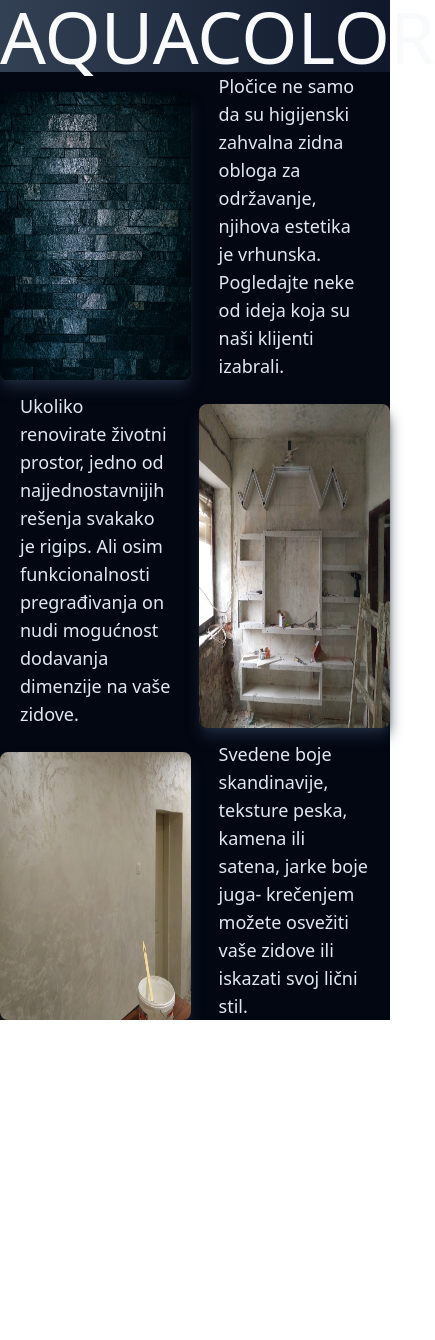
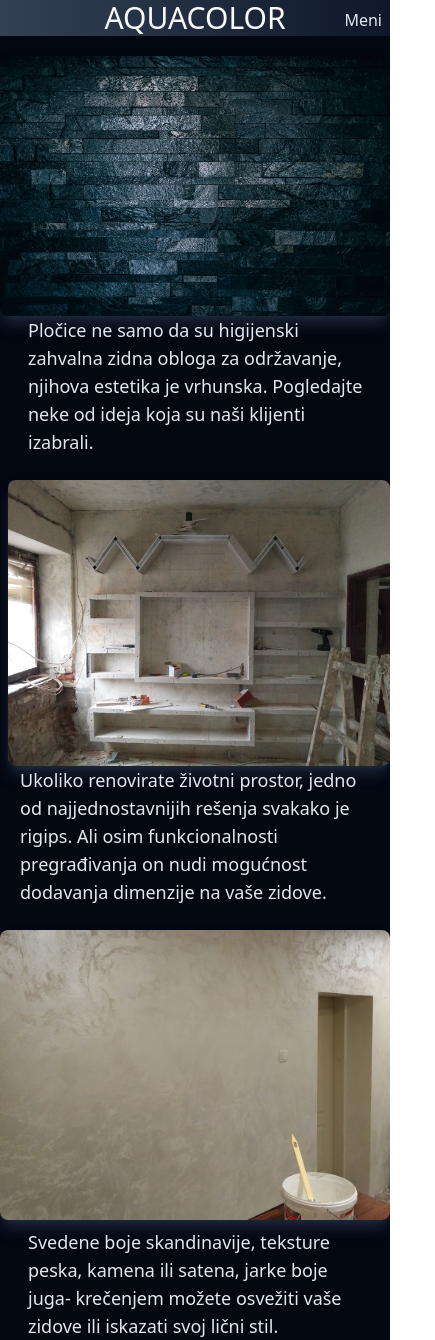
Before and after one commit to anabrnjasevic/majstori_tailwindcss, a Vue app: page / in a window 390 px wide. Shown: the whole page, 435 px wide, since content can reach past the window. Before the commit the page ends 1020 px from the top, so only its background shows below. Built offline with nearby package versions, Linux system fonts and the light colour scheme.

Commit message:
ja i vuk zajedno radili

```diff
--- a/src/App.vue
+++ b/src/App.vue
@@ -1,6 +1,6 @@
 <template>
   <div class="flex flex-col min-h-screen font-Nothing You Could Do bg-gray-950">
-    <header class="text-7xl sticky top-0 text-slate-50 text-center bg-gradient-to-r from-slate-700 to-slate-900" >AQUACOLOR</header>
+    <header class="text-3xl md:text-7xl sticky top-0 text-slate-50 text-center bg-gradient-to-r from-slate-700 to-slate-900" >AQUACOLOR</header>
 
     <Navigacija />
     <div><RouterView/></div>
--- a/src/components/Navigacija.vue
+++ b/src/components/Navigacija.vue
@@ -1,6 +1,16 @@
 <template>
 
-            <ul class="hidden md:flex flex-row h-2.5 w-screen text-2xl text-slate-200 ">
+            <ul class="hidden md:flex flex-row h-2.5 w-screen md:text-2xl text-slate-200 ">
+                <li class="px-5 "><router-link :to="{name:'Početna'}" >Početna</router-link></li>
+                <li class="px-5"><router-link :to="{name:'Pločice'}" >Pločice</router-link></li>
+                <li class="px-5"><router-link :to="{name:'Krečenje'}">Krečenje</router-link></li>
+                <li class="px-5"><router-link :to="{name:'Rigips'}">Rigips</router-link></li>
+                <li class="px-5"><router-link :to="{name:'Kontakt'}">Kontakt</router-link></li>
+            </ul>
+            <button @click="show" class="text-slate-200 absolute top-0 right-0 p-2 md:hidden ">Meni</button>
+
+            <ul class="md:hidden flex flex-col absolute top-9 right-0 bg-gradient-to-t from-slate-700 to-slate-900 z-10 text-slate-200 rounded-b-lg" v-show=vidime>
+
                 <li class="px-5 "><router-link :to="{name:'Početna'}" >Početna</router-link></li>
                 <li class="px-5"><router-link :to="{name:'Pločice'}" >Pločice</router-link></li>
                 <li class="px-5"><router-link :to="{name:'Krečenje'}">Krečenje</router-link></li>
@@ -8,10 +18,22 @@
                 <li class="px-5"><router-link :to="{name:'Kontakt'}">Kontakt</router-link></li>
             </ul>
 
+
+
 </template>
 
 
 <script setup>
+import { ref } from 'vue';
+
+const vidime=ref(false);
+
+function show() {
+    vidime.value=!vidime.value
+
+}
+
+
 
 
 
--- a/src/components/gal.vue
+++ b/src/components/gal.vue
@@ -4,7 +4,7 @@
     tabindex="0"
     :key="index"
     :src="photo"
-    class="h-80 p-1 focus:scale-125 ease-in duration-300 origin-center mt-12 focus:p-0 focus:snap-center focus:border-2 rounded-lg "
+    class="h-80 p-1 focus:scale-y-105 md:focus:scale-125 ease-in duration-300 origin-center mt-12 focus:p-0 focus:snap-center focus:border-2 rounded-lg "
     @focus="focusedIndex = photos.indexOf(photo)"
     />
 </div>
--- a/src/views/Kontakt.vue
+++ b/src/views/Kontakt.vue
@@ -1,8 +1,8 @@
 <template>
 
-  <div class="text-slate-200 text-xl flex flex-row">
-      <div class="flex flex-col self-center space-y-36">
-        <div class="flex flex-row p-5 ">
+  <div class="text-slate-200 text-xl flex flex-col md:flex-row">
+      <div class="flex flex-col self-center space-y-10 md:space-y-36">
+        <div class="flex flex-row p-5 space-x-5">
           <a href="https://m.facebook.com/profile.php?id=1083390974">
             <img src="/assets/ikonicafb.webp" alt="ik" />
           </a>
@@ -10,19 +10,20 @@
             Upoznajte se sa nasim radovima!
           </a>
         </div>
-        <div>
-          <span>...ili pozovite ukoliko imate pitanja</span>
-          <a href="tel:+381649955119" id="telefon">064/99-55-119</a>
+        <div class="flex flex-col md:flex-row space-y-10">
+          <span class="mx-auto">...ili pozovite ukoliko imate pitanja</span>
+          <a href="tel:+381649955119" class="mx-auto"> 064/99-55-119</a>
+
         </div>
       </div>
         <img
           src="/assets/kontakt.jpg"
           alt="slika nasih majstora"
-          class="p-5 rounded-full"
+          class="m-5 rounded-full shadow-slate-800 shadow-lg"
         />
-      <div class="flex flex-col p-5 self-center space-y-36">
-        <p class="text" id="text">Tu smo za svaku vasu ideju!</p>
-        <p id="adresa">Adresa: Kozaračka 2, Sremska Mitrovica</p>
+      <div class="flex flex-col p-5 self-center space-y-10 md:space-y-36">
+        <p class="mx-auto">Tu smo za svaku vasu ideju!</p>
+        <p class="mx-auto">Adresa: Kozaračka 2, Sremska Mitrovica</p>
       </div>
   </div>
   </template>
--- a/src/views/Početna.vue
+++ b/src/views/Početna.vue
@@ -4,37 +4,37 @@ import { RouterLink } from 'vue-router';
 
 <template>
   <main class='text-slate-200 space-y-3 '>
-    <div class="flex flex-row space-x-2">
-    <RouterLink to="/plocice" class="inline-flex w-3/6 pt-5 ">
+    <div class="flex flex-col md:flex-row space-x-2">
+    <RouterLink to="/plocice" class="w-full md:w-3/6 pt-5 ">
       <img src="/assets/plocicepocetna.jpg" class="h-auto max-w-full shadow-slate-800 shadow-lg rounded-lg" alt=""
     /></RouterLink>
     <transition name="slide-fade-l"
-      ><RouterLink to="/plocice"  class='text-slate-200 self-center w-3/6 px-5 text-lg' v-if="show">
+      ><RouterLink to="/plocice"  class='text-slate-200 self-center md:w-3/6 px-5 text-lg' v-if="show">
         Pločice ne samo da su higijenski zahvalna zidna obloga za održavanje,
         njihova estetika je vrhunska. Pogledajte neke od ideja koja su naši
         klijenti izabrali.
       </RouterLink></transition
     >
   </div>
-  <div class="flex flex-row space-x-2">
+  <div class="flex md:flex-row flex-col space-x-2">
     <transition name="slide-fade-r"
-      ><RouterLink to="/rigips" class='text-slate-200 self-center w-3/6 px-5 text-lg' v-if="show"
+      ><RouterLink to="/rigips" class='text-slate-200 self-center md:w-3/6 px-5 text-lg order-2 md:order-1' v-if="show"
         >Ukoliko renovirate životni prostor, jedno od najjednostavnijih rešenja
         svakako je rigips. Ali osim funkcionalnosti pregrađivanja on nudi
         mogućnost dodavanja dimenzije na vaše zidove.
       </RouterLink></transition
     >
-    <RouterLink to="/rigips" class="inline-flex w-3/6 pt-3"
-      ><img src="/assets/rigips_zid.jpg" class="h-auto max-w-full shadow-slate-800 shadow-lg rounded-lg" alt=""
+    <RouterLink to="/rigips" class="md:w-3/6 pt-3"
+      ><img src="/assets/rigips_zid.jpg" class="h-auto max-w-full shadow-slate-800 shadow-lg rounded-lg order-1 md:order-2" alt=""
     /></RouterLink>
 
   </div>
-  <div class="flex flex-row space-x-2">
-    <RouterLink :to="{ name: 'Krečenje' }" class="inline-flex w-3/6 pt-3"
+  <div class="flex flex-col space-y-2 md:flex-row  space-x-2">
+    <RouterLink :to="{ name: 'Krečenje' }" class="md:w-3/6 pt-3"
       ><img src="/assets/IMG_20201230_163030.jpg" class="h-auto max-w-full shadow-slate-800 shadow-lg rounded-lg" alt=""
     /></RouterLink>
     <transition name="slide-fade-l"
-      ><RouterLink :to="{ name: 'Krečenje' }" class='text-slate-200 self-center w-3/6 px-5 text-lg' v-if="show"
+      ><RouterLink :to="{ name: 'Krečenje' }" class='text-slate-200 self-center md:w-3/6 px-5 text-lg' v-if="show"
         >Svedene boje skandinavije, teksture peska, kamena ili satena, jarke
         boje juga- krečenjem možete osvežiti vaše zidove ili iskazati svoj lični
         stil.</RouterLink
--- a/tailwind.config.js
+++ b/tailwind.config.js
@@ -3,11 +3,17 @@ module.exports = {
   content: ["./index.html", "./src/**/*.{vue,js,ts,jsx,tsx}"],
   theme: {
     extend: {},
+    screens: {
+      'sm': "640px",
+      'md': "768px",
+      'lg': "1024px",
+      'xl': "1280px",
+      "2xl": "1536px",
+    },
   },
   fontFamily: ['Nothing You Could Do, cursive'],
   plugins: [],
   container: {
     center: true,
   },
-
 }
```
